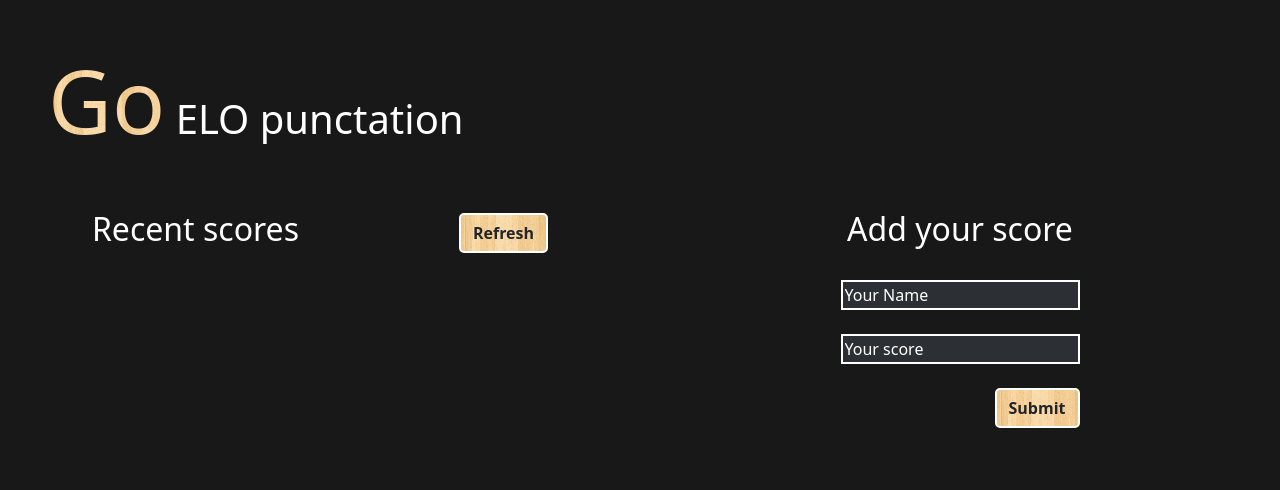
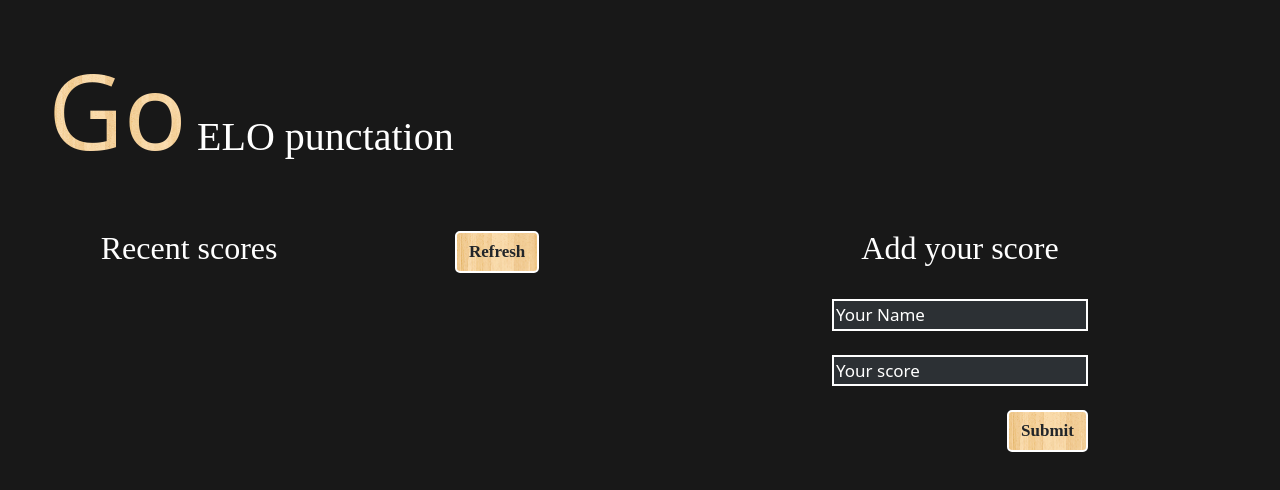
Before and after one commit to mike2611/leaderboard, a website built with webpack: page src/index.html in a window 1280 px wide. Built offline with nearby package versions, Linux system fonts and the light colour scheme; no server answers.

Commit message:
Change font-style

```diff
--- a/src/index.html
+++ b/src/index.html
@@ -13,13 +13,13 @@
 
 <body>
   <header class="m-5 d-flex justify-content-center justify-content-md-start">
-    <h1 class="text-white"> <span class="text-wood">Go</span> ELO punctation</h1>
+    <h1 class="text-white"> <span class="text-wood">Go</span> <span class="serif-font"> ELO punctation</span></h1>
   </header>
   <main class="d-flex flex-column flex-md-row">
     <section class="container" id="scores">
       <div class="d-flex justify-content-around align-items-center mb-4">
-        <h2 class="text-white">Recent scores</h2>
-        <button class="btn btn-wood fw-bolder" type="button" id="refresh">Refresh</button>
+        <h2 class="text-white serif-font">Recent scores</h2>
+        <button class="btn btn-wood fw-bolder serif-font" type="button" id="refresh">Refresh</button>
       </div>
       <table class="table table-striped table-dark">
         <tbody id="table-body">
@@ -29,14 +29,14 @@
 
     <section class="container d-flex flex-column align-items-center" id="add-score">
       <div class="mb-4">
-        <h2 class="text-white">Add your score</h2>
+        <h2 class="text-white serif-font">Add your score</h2>
       </div>
       <div class="d-flex flex-column align-items-center">
         <input class="mb-4 inp-user text-capitalize text-white" type="text" name="name" id="name" placeholder="Your name" required  minlength="3" maxlength="12">
         <small class="inter-font d-none text-danger mb-2" id="name-error"></small>
         <input class="mb-2 inp-user text-white" type="number" name="score" id="score" placeholder="Your score" required min="1" max="4000" value="">
         <small class="inter-font d-none text-danger mb-2" id="score-error"></small>
-        <button class=" btn btn-wood align-self-end fw-bolder mt-3 mb-4" type="button" id="submit">Submit</button>
+        <button class=" btn btn-wood align-self-end fw-bolder mt-3 mb-4 serif-font" type="button" id="submit">Submit</button>
       </div>
     </section>
   </main>
--- a/src/js/populate.js
+++ b/src/js/populate.js
@@ -22,7 +22,7 @@ const populateScores = (userScores) => {
     const span = icons(index += 1);
     const tr = document.createElement('tr');
     tr.innerHTML = `
-    <th class="d-flex align-items-center text-capitalize users-names" scope="row">
+    <th class="d-flex align-items-center text-capitalize" scope="row">
       ${span}${userScore.user}
     </th>
     <td >${userScore.score}</td>`;
--- a/src/style.css
+++ b/src/style.css
@@ -2,6 +2,7 @@ body {
   padding: 0;
   background: #181818;
   background-size: cover;
+  font-size: 17px;
 }
 
 
@@ -11,13 +12,14 @@ body {
   background-clip: text;  /* stylelint-disable-line */
   -webkit-background-clip: text;
   -webkit-text-fill-color: transparent;
-  font-size: 5.5rem;
+  font-size: 6.5rem;
 }
 
 .btn-wood {
   -webkit-border-radius: 5px;
   -moz-border-radius: 5px;
   border-radius: 5px;
+  font-size: 17px;
   overflow: hidden;
   cursor: pointer;
   background: url(images/woodPattern.png);
@@ -42,3 +44,7 @@ body {
 .icon-size {
   font-size: 1.2rem;
 }
+
+.serif-font {
+  font-family: serif;
+}
```
